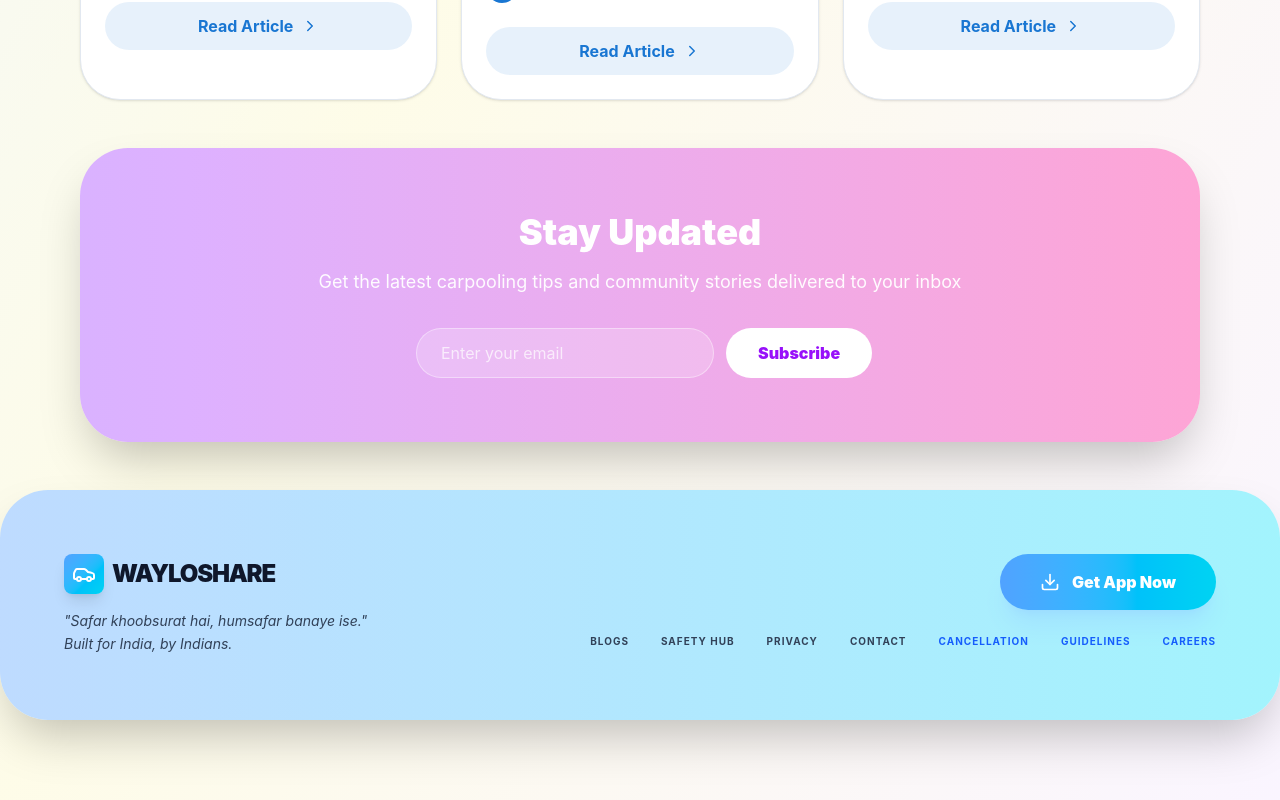
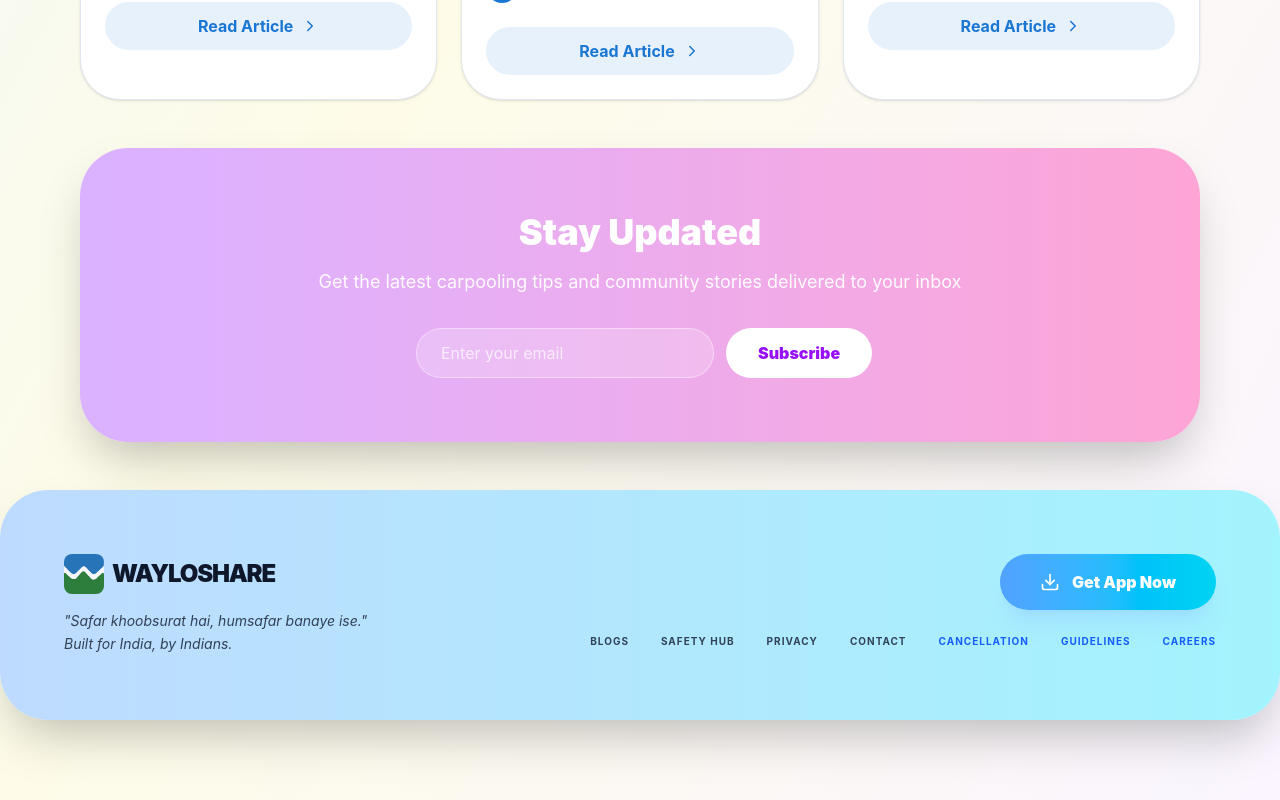
Before and after one commit to wayloshare-lgtm/website, a React (Vite) app: page /blogs in a window 1280 px wide. Shown: the part 1591-2391 px from the top of the page. Built offline with nearby package versions, Linux system fonts and the light colour scheme.

Commit message:
Update footer logo to use Applauncher.svg instead of Car icon

```diff
--- a/src/components/Footer.jsx
+++ b/src/components/Footer.jsx
@@ -1,15 +1,13 @@
 import React from 'react';
 import { Link } from 'react-router-dom';
-import { Car, Download } from 'lucide-react';
+import { Download } from 'lucide-react';
 
 export default function Footer() {
   return (
     <footer className="w-full bg-gradient-to-r from-blue-200 to-cyan-200 rounded-t-2xl md:rounded-[3rem] p-6 md:p-16 text-slate-900 flex flex-col md:flex-row justify-between items-center md:items-start gap-6 md:gap-8 shadow-2xl">
       <div className="text-center md:text-left">
         <div className="flex items-center gap-2 mb-3 md:mb-4 justify-center md:justify-start">
-          <div className="bg-gradient-to-br from-blue-400 to-cyan-400 p-2 rounded-lg text-white shadow-lg flex-shrink-0">
-            <Car size={20} className="md:w-6 md:h-6" weight="bold" />
-          </div>
+          <img src="/Applauncher.svg" alt="Wayloshare" className="w-8 md:w-10 h-8 md:h-10 rounded-lg flex-shrink-0" />
           <span className="text-xl md:text-2xl font-black tracking-tighter text-slate-900 uppercase">wayloshare</span>
         </div>
         <p className="text-slate-700 text-xs md:text-sm italic max-w-xs leading-relaxed">"Safar khoobsurat hai, humsafar banaye ise." <br/> Built for India, by Indians.</p>
```
